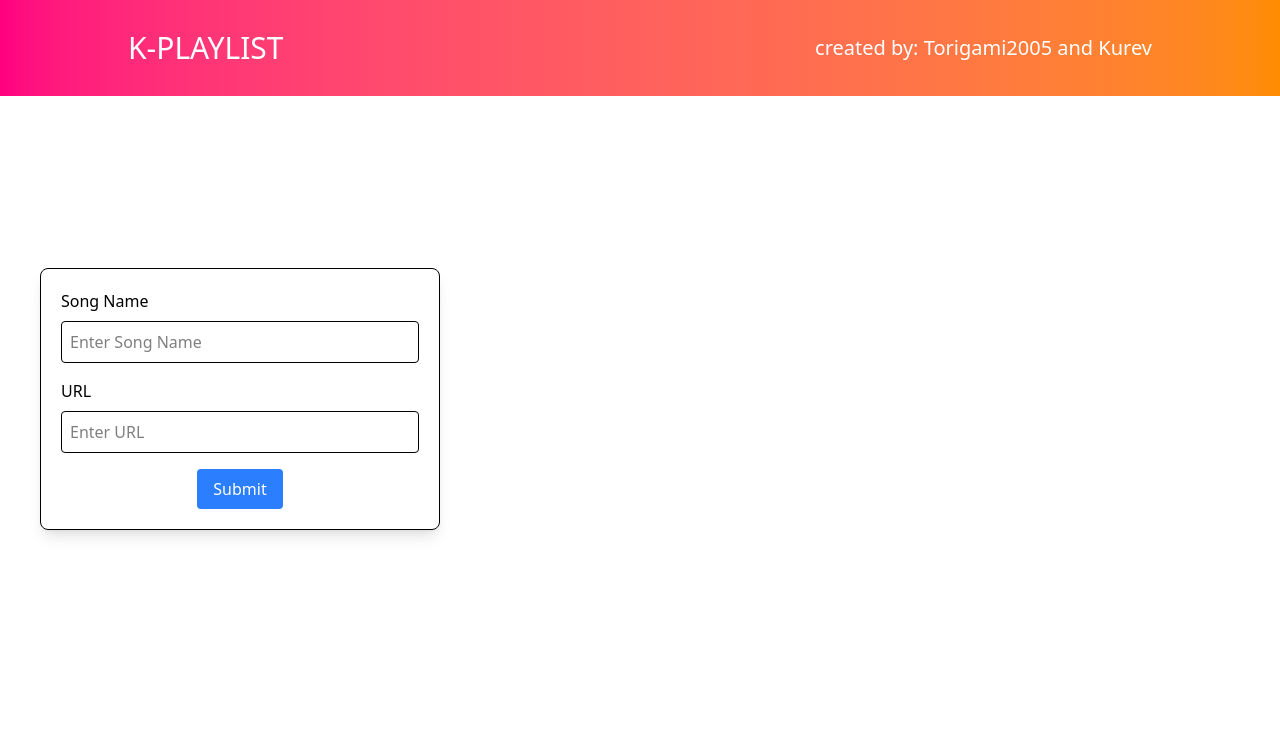
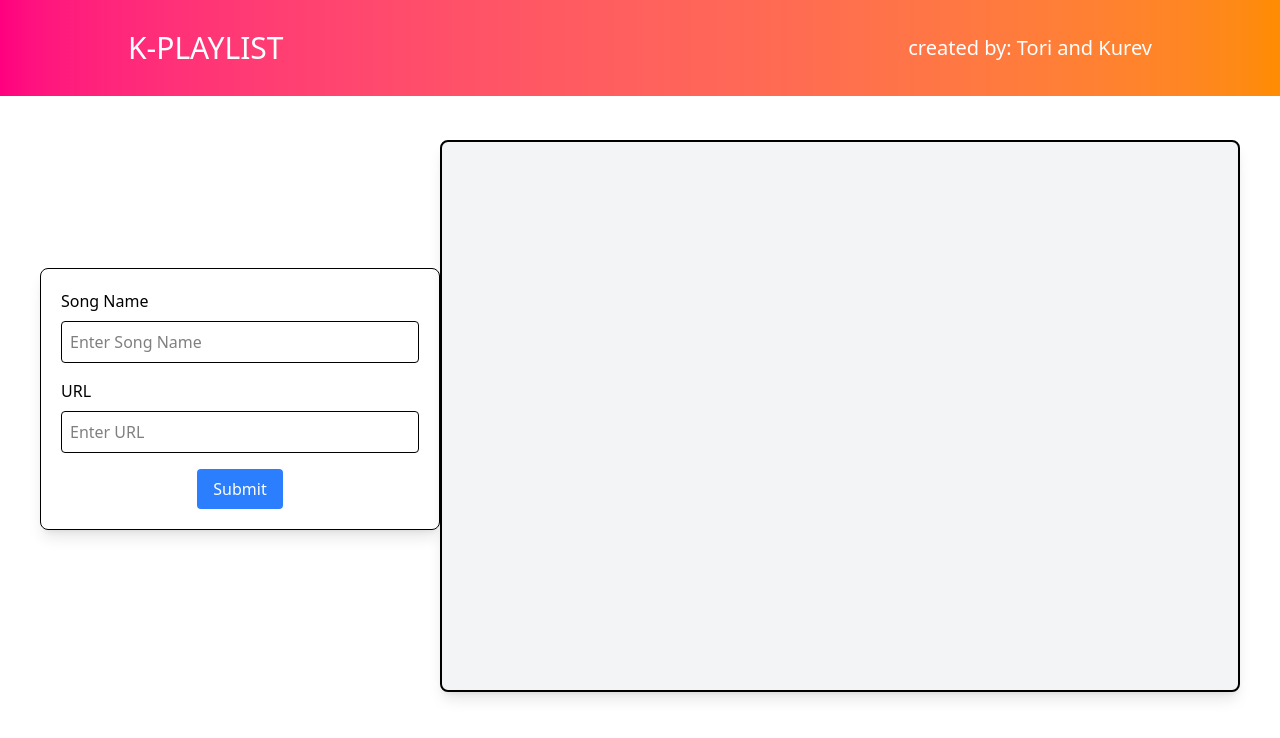
Before and after one commit to Kurev/play-list-web, a React (Vite) app: page / in a window 1280 px wide. Shown: the top 738 px of the page. Built offline with nearby package versions, Linux system fonts and the light colour scheme.

Commit message:
finally, there's a list bar for listed songs that has been entered.

```diff
--- a/src/Components/Home/Container.tsx
+++ b/src/Components/Home/Container.tsx
@@ -23,8 +23,8 @@ const Container = () => {
   return (
 
     //---------------------Submit Song---------------------//
-    <div className="flex justify-start p-10 mt-33">
-    <form className="border border-black p-5 max-w-100 w-full bg-white rounded-lg shadow-lg">
+    <div className="flex justify-start p-10 mt-33 ">
+    <form className="border border-black p-5 max-w-100 w-full h-full bg-white rounded-lg shadow-lg" onSubmit={handleSong}>
       <div className="mb-4">
         <label htmlFor="songName" className="block text-left mb-2">Song Name</label>
         <input type="text" id="songName" placeholder="Enter Song Name" className="w-full p-2 border rounded" />
@@ -37,6 +37,7 @@ const Container = () => {
       <button type="submit" className="flex justify-center px-4 py-2 bg-blue-500 text-white rounded hover:bg-blue-600" >Submit</button>
       </div>
     </form>
+    <ListSongs song={songs} />
   </div>
   )
 }
--- a/src/Components/Home/Navbar.tsx
+++ b/src/Components/Home/Navbar.tsx
@@ -4,7 +4,7 @@ const Navbar = () => {
     <div className="f">
         <div className="flex flex-row items-center justify-between h-24 bg-gradient-to-r from-[#ff0080] to-[#ff8c00] text-white px-[10%]">
             <h1 className="text-3xl">K-PLAYLIST</h1>
-            <h3 className="text-xl">created by: <a rel="noopener" target="_blank" href="https://github.com/Torigami2005">Torigami2005</a> and <a rel="noopener"  target="_blank" href="https://github.com/Kurev">Kurev</a> </h3>
+            <h3 className="text-xl">created by: <a rel="noopener" target="_blank" href="https://github.com/Torigami2005">Tori</a> and <a rel="noopener"  target="_blank" href="https://github.com/Kurev">Kurev</a> </h3>
         </div>
     </div>
   )
--- a/src/Components/ListSongs/ListSongs.tsx
+++ b/src/Components/ListSongs/ListSongs.tsx
@@ -6,11 +6,11 @@ interface ListProps {
 
 const ListSongs = ({ song }: ListProps) => {
   return (
-    <div className="w-full mx-auto p-4 mt-8 h-96 overflow-y-scroll">
+    <div className="w-full max-w-250 mx-auto h-138 mt-[-128px] overflow-y-scroll border-2 bg-gray-100 rounded-lg shadow-lg">
       {song.map((items, index) => (
         <div
           key={index}
-          className="bg-white shadow-xl rounded-lg overflow-hidden mb-6 transition-transform transform hover:scale-105 hover:shadow-2xl"
+          className="bg-white shadow-xl rounded-lg overflow-hidden mb-4 transition-transform transform hover:scale-98 hover:shadow-2xl"
         >
           <div className="p-6">
             <h1 className="text-xl font-semibold text-gray-800 mb-3">{items.songTitle}</h1>
```
